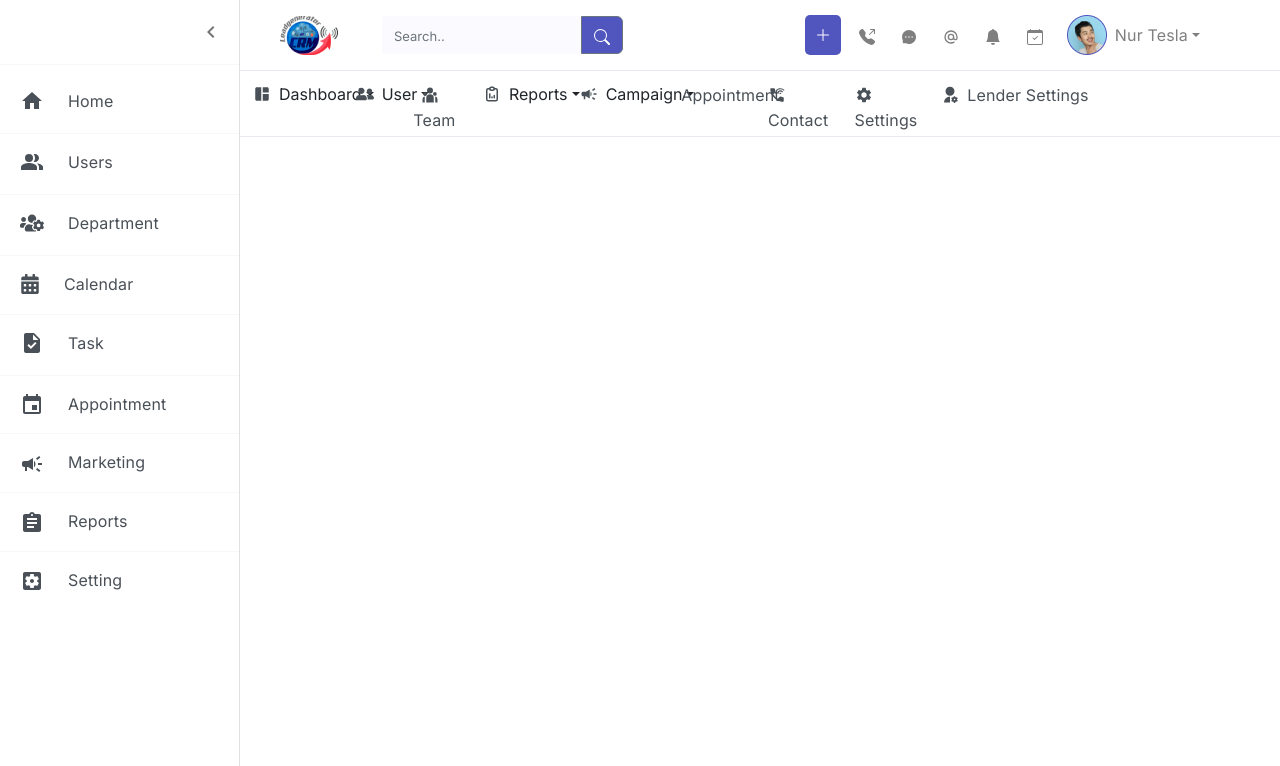
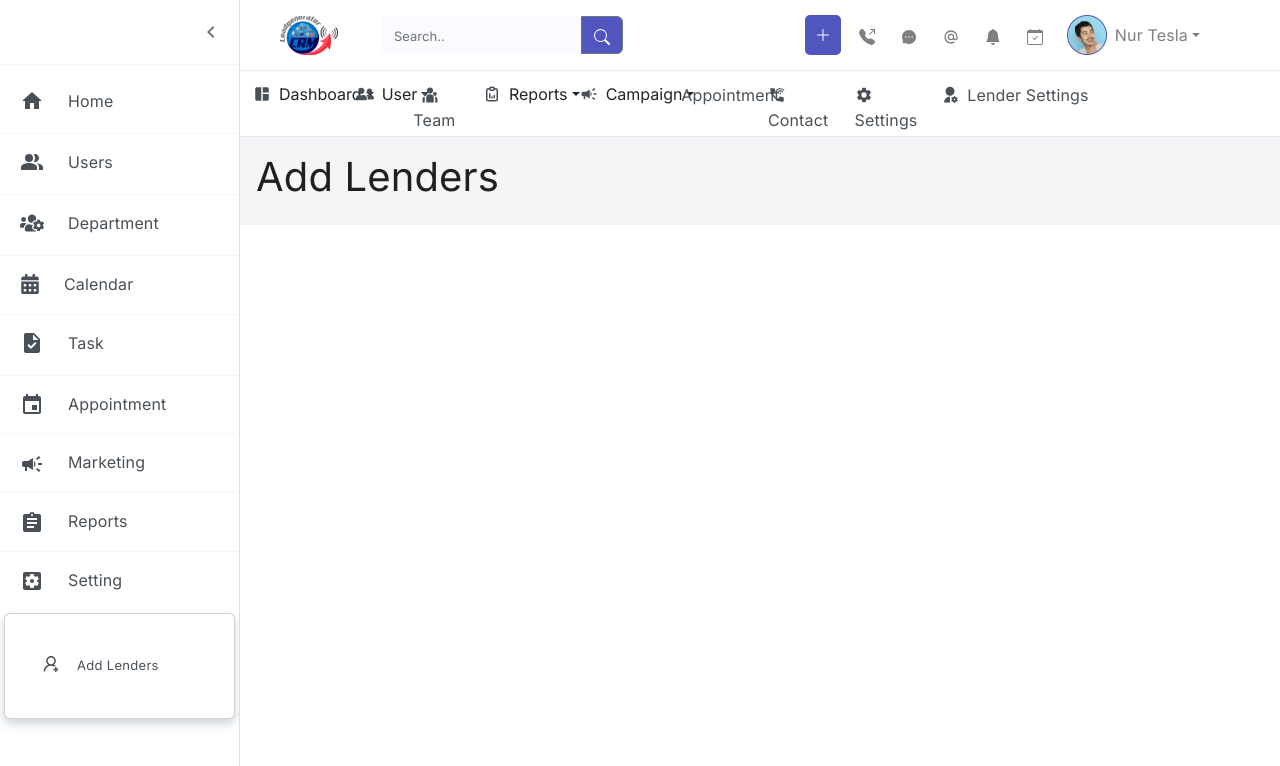
Before and after one commit to assraf-nur/CRM, a React (Create React App) app: page /addLender in a window 1280 px wide. Both pictures are taken after a click on the button 32 px from the left and 35 px from the top of the page. Shown: the top 766 px of the page. Built offline with nearby package versions, Linux system fonts and the light colour scheme.

Commit message:
add boiler plate

```diff
--- a/src/Components/Navbar/Sidebar.js
+++ b/src/Components/Navbar/Sidebar.js
@@ -25,18 +25,21 @@ import Users from "../Users/Users";
 import Department from "../Department/Department";
 import { FaUsersCog, FaCalendarAlt } from "react-icons/fa";
 import Calender from "../Calender/Calender";
-import TaskIcon from '@mui/icons-material/Task';
-import EventIcon from '@mui/icons-material/Event';
+import TaskIcon from "@mui/icons-material/Task";
+import EventIcon from "@mui/icons-material/Event";
 import Task from "../Task/Task";
 import Appointment from "../Appointment/Appointment";
-import CampaignIcon from '@mui/icons-material/Campaign';
+import CampaignIcon from "@mui/icons-material/Campaign";
 import Marketing from "../Marketing/Marketing";
-import AssignmentIcon from '@mui/icons-material/Assignment';
+import AssignmentIcon from "@mui/icons-material/Assignment";
 import Reports from "../Reports/Reports";
-import SettingsApplicationsIcon from '@mui/icons-material/SettingsApplications';
+import SettingsApplicationsIcon from "@mui/icons-material/SettingsApplications";
 import Setting from "../Setting/Setting";
 import ReportList from "../Reports/ReportList";
 import ContactDetails from "../Contact/ContactDetails";
+import { Card, Collapse } from "react-bootstrap";
+import AddLender from "../Setting/AddLender";
+import { AiOutlineUserAdd } from 'react-icons/ai';
 
 const drawerWidth = 240;
 
@@ -226,12 +229,36 @@ export default function MiniDrawer() {
             <Divider />
             <ListItem disablePadding>
               <Tooltip title="Setting" placement="top" arrow>
-                <Link className="py-3 left-list-link" to="/setting">
+                <Link
+                  onClick={() => setOpen(!open)}
+                  aria-controls="example-collapse-text"
+                  aria-expanded={open}
+                  className="py-3 left-list-link"
+                  to="/setting"
+                >
                   <SettingsApplicationsIcon className="icons me-4" />
                   Setting
                 </Link>
               </Tooltip>
             </ListItem>
+            <>
+              <div>
+                <Collapse in={open}>
+                  <div id="example-collapse-text">
+                    <Card className="mt-1 mx-1" body>
+                      <List>
+                        <ListItem className="px-0 py-0">
+                          <Link className="py-3 left-list-link" to="/addLender">
+                            <AiOutlineUserAdd className="icons me-3 mb-1 fs-5" />
+                            Add Lenders
+                          </Link>
+                        </ListItem>
+                      </List>
+                    </Card>
+                  </div>
+                </Collapse>
+              </div>
+            </>
           </List>
         </nav>
       </Drawer>
@@ -244,7 +271,10 @@ export default function MiniDrawer() {
           <Route path="/" element={<Home></Home>} />
           <Route path="home" element={<Home></Home>} />
           <Route path="contact" element={<Contact></Contact>} />
-          <Route path="contact-details" element={<ContactDetails></ContactDetails>} />
+          <Route
+            path="contact-details"
+            element={<ContactDetails></ContactDetails>}
+          />
           <Route path="users" element={<Users></Users>} />
           <Route path="department" element={<Department></Department>} />
           <Route path="calendar" element={<Calender></Calender>} />
@@ -254,6 +284,7 @@ export default function MiniDrawer() {
           <Route path="reports" element={<Reports></Reports>} />
           <Route path="reports-list" element={<ReportList></ReportList>} />
           <Route path="setting" element={<Setting></Setting>} />
+          <Route path="addLender" element={<AddLender></AddLender>} />
         </Routes>
       </Box>
     </Box>
--- /dev/null
+++ b/src/Components/Setting/AddLender.js
@@ -0,0 +1,11 @@
+import React from 'react';
+
+const AddLender = () => {
+    return (
+        <div className='p-3'>
+            <h1>Add Lenders</h1>
+        </div>
+    );
+};
+
+export default AddLender;
```
